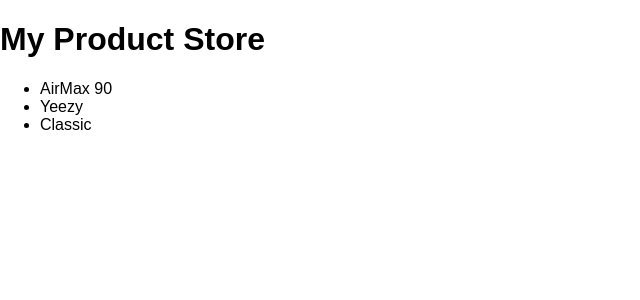
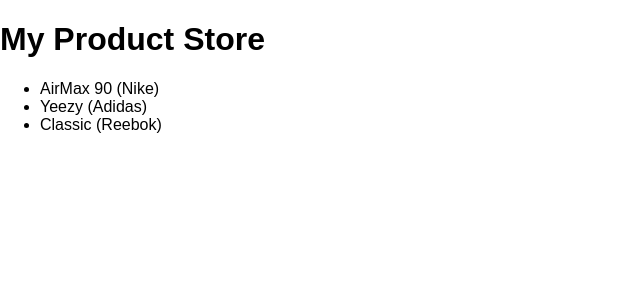
Before and after one commit to sherlyc/ReactLand, a React (Create React App) app in the folder shoe-store/: page / in a window 1280 px wide. Shown: the top 300 px of the page, without its empty margins (0-640 px from the left). Built offline with nearby package versions, Linux system fonts and the light colour scheme.

Commit message:
brand name display test passed

```diff
--- a/shoe-store/package.json
+++ b/shoe-store/package.json
@@ -3,6 +3,7 @@
   "version": "0.1.0",
   "private": true,
   "dependencies": {
+    "prop-types": "^15.6.0",
     "react": "^16.0.0",
     "react-scripts": "1.0.14"
   },
--- a/shoe-store/src/components/ProductList.js
+++ b/shoe-store/src/components/ProductList.js
@@ -3,9 +3,17 @@
 function ProductList(props) {
   return (
     <ul>
-      {props.products.map(product => <li key={product.id}>{product.name}</li>)}
+      {props.products.map(product => (
+        <li key={product.id}>
+          {product.name} ({product.brand})
+        </li>
+      ))}
     </ul>
   );
 }
 
+// ProductList.propTypes = {
+//   products: React.PropTypes.array.isRequired
+// };
+
 export default ProductList;
```
Also changed, not shown: 1 other file (tests, documents, lock files or other folders).
